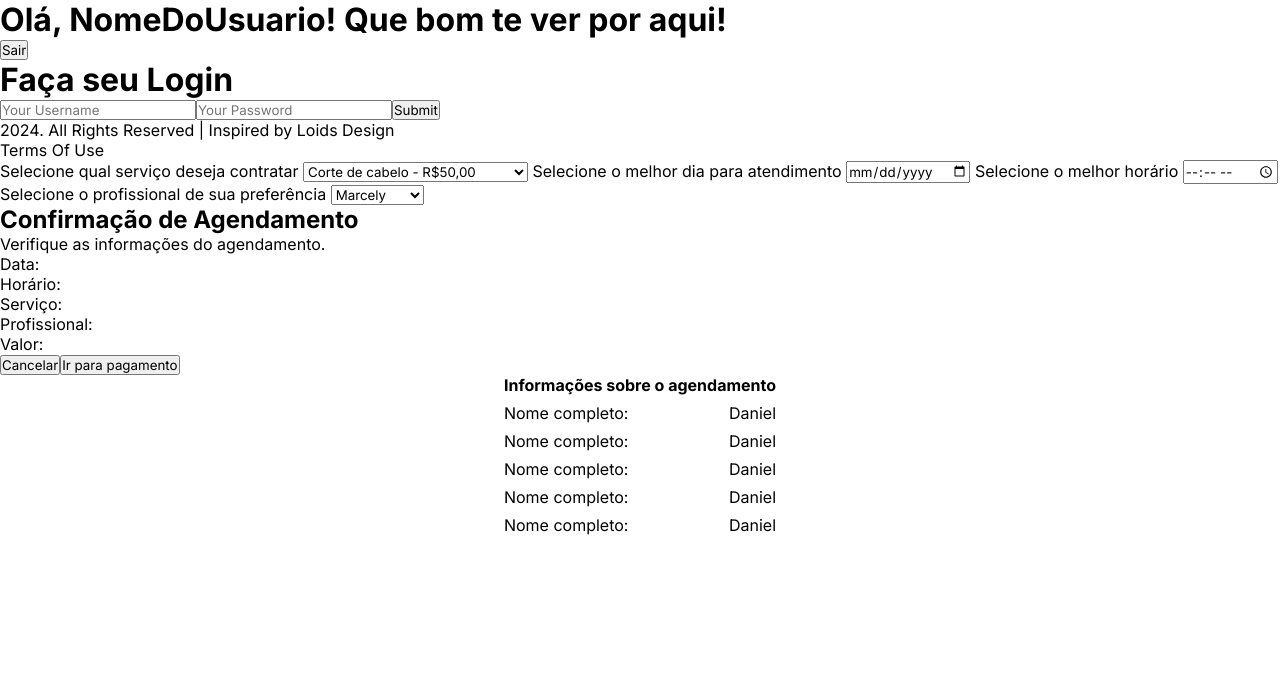
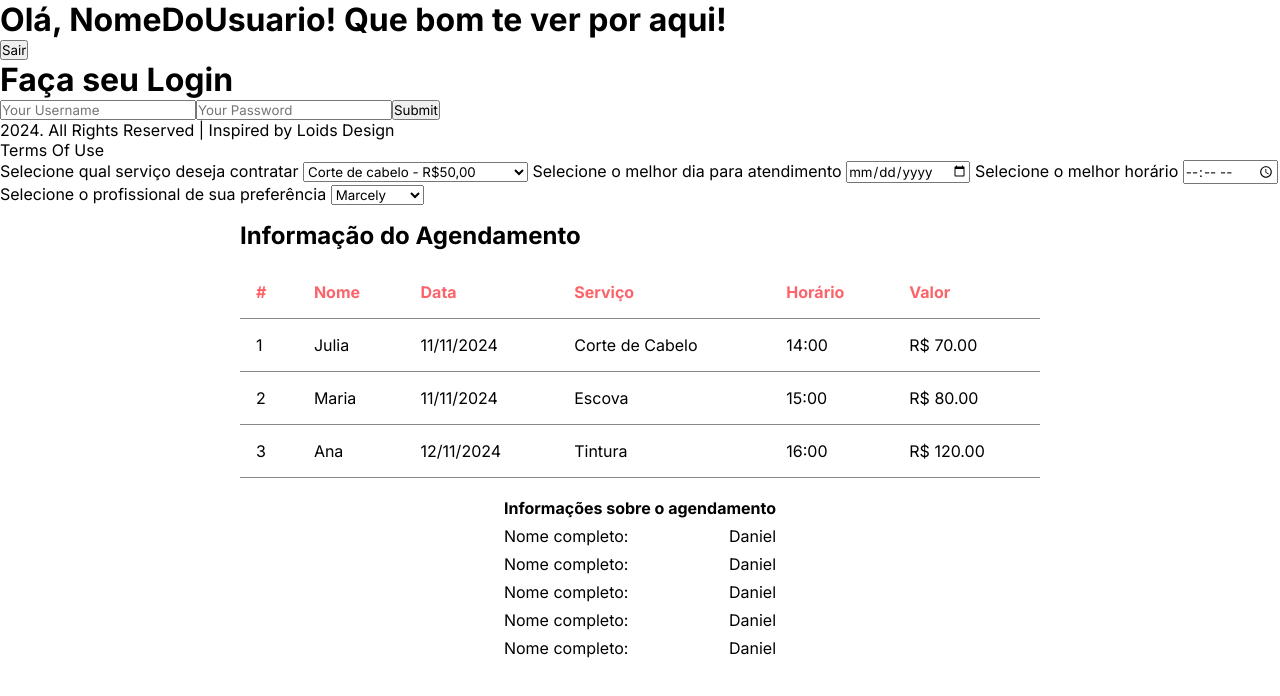
Before and after one commit to marcelylobato/projeto-angular-I, an Angular app: page / in a window 1280 px wide. Shown: the top 696 px of the page. Built offline with nearby package versions, Linux system fonts and the light colour scheme.

Commit message:
Edita HTML e cria SCSS

```diff
--- a/src/app/app.component.html
+++ b/src/app/app.component.html
@@ -2,4 +2,5 @@
 <app-tela-de-login></app-tela-de-login>
 <app-btn-inputs-form></app-btn-inputs-form>
 <app-info-agendamento></app-info-agendamento>
+<br>
 <app-modal-agendamento></app-modal-agendamento>
--- a/src/app/components/info-agendamento/info-agendamento.component.html
+++ b/src/app/components/info-agendamento/info-agendamento.component.html
@@ -1,13 +1,28 @@
-<h2>Confirmação de Agendamento</h2>
-<span>Verifique as informações do agendamento.</span>
+<div class="card-agendamento">
 
-<div>
-   <p>Data:</p>
-   <p>Horário:</p>
-   <p>Serviço:</p>
-   <p>Profissional: </p>
-   <p>Valor: </p>
+
+<h2>Informação do Agendamento</h2>
+
+<table class="agendamentos">
+  <thead>
+    <tr>
+      <th>#</th>
+      <th>Nome</th>
+      <th>Data</th>
+      <th>Serviço</th>
+      <th>Horário</th>
+      <th>Valor</th>
+    </tr>
+  </thead>
+  <tbody>
+    <tr *ngFor="let agendamento of agendamentos">
+        <td>{{ agendamento.id }}</td>
+        <td>{{ agendamento.nome }}</td>
+        <td>{{ agendamento.data  }}</td>
+        <td>{{ agendamento.servico }}</td>
+        <td>{{ agendamento.horario }}</td>
+        <td>R$ {{ agendamento.valor | number:'1.2-2' }}</td>
+    </tr>
+  </tbody>
+</table>
 </div>
-
-<button>Cancelar</button>
-<button>Ir para pagamento</button>
--- a/src/app/components/info-agendamento/info-agendamento.component.scss
+++ b/src/app/components/info-agendamento/info-agendamento.component.scss
@@ -0,0 +1,38 @@
+@use "../../scss/variables" as var;
+
+
+
+* {
+    margin: 0;
+    padding: 0;
+    box-sizing: border-box;
+    font-family: var.$Inter;
+}
+
+.card-agendamento {
+    width: 100%;
+    max-width: 50rem;
+    margin: 0 auto;
+}
+
+h2 {
+    text-align: left;
+    margin: 1rem 0;
+}
+
+.agendamentos {
+    border-collapse: collapse;
+    width: 100%;
+    max-width: 50rem;
+    margin: 0 auto;
+}
+
+th, td {
+    padding: 1rem;
+    text-align: left;
+    border-bottom: 0.0625rem solid var.$Cinza;
+}
+
+th {
+    color: var.$Rosa-avermelhado;
+}
--- a/src/app/components/info-agendamento/info-agendamento.component.ts
+++ b/src/app/components/info-agendamento/info-agendamento.component.ts
@@ -1,4 +1,4 @@
-import { Component } from '@angular/core';
+import { Component, Input } from '@angular/core';
 
 @Component({
   selector: 'app-info-agendamento',
@@ -7,4 +7,12 @@ import { Component } from '@angular/core';
 })
 export class InfoAgendamentoComponent {
 
+
+
+
+agendamentos = [
+  { id: 1, nome: 'Julia', data: '11/11/2024', servico: 'Corte de Cabelo', horario: '14:00', valor: 70},
+  { id: 2, nome: 'Maria ', data: '11/11/2024', servico: 'Escova', horario: '15:00', valor: 80 },
+  { id: 3, nome: 'Ana', data: '12/11/2024', servico: 'Tintura', horario: '16:00', valor: 120 },
+]
 }
```
